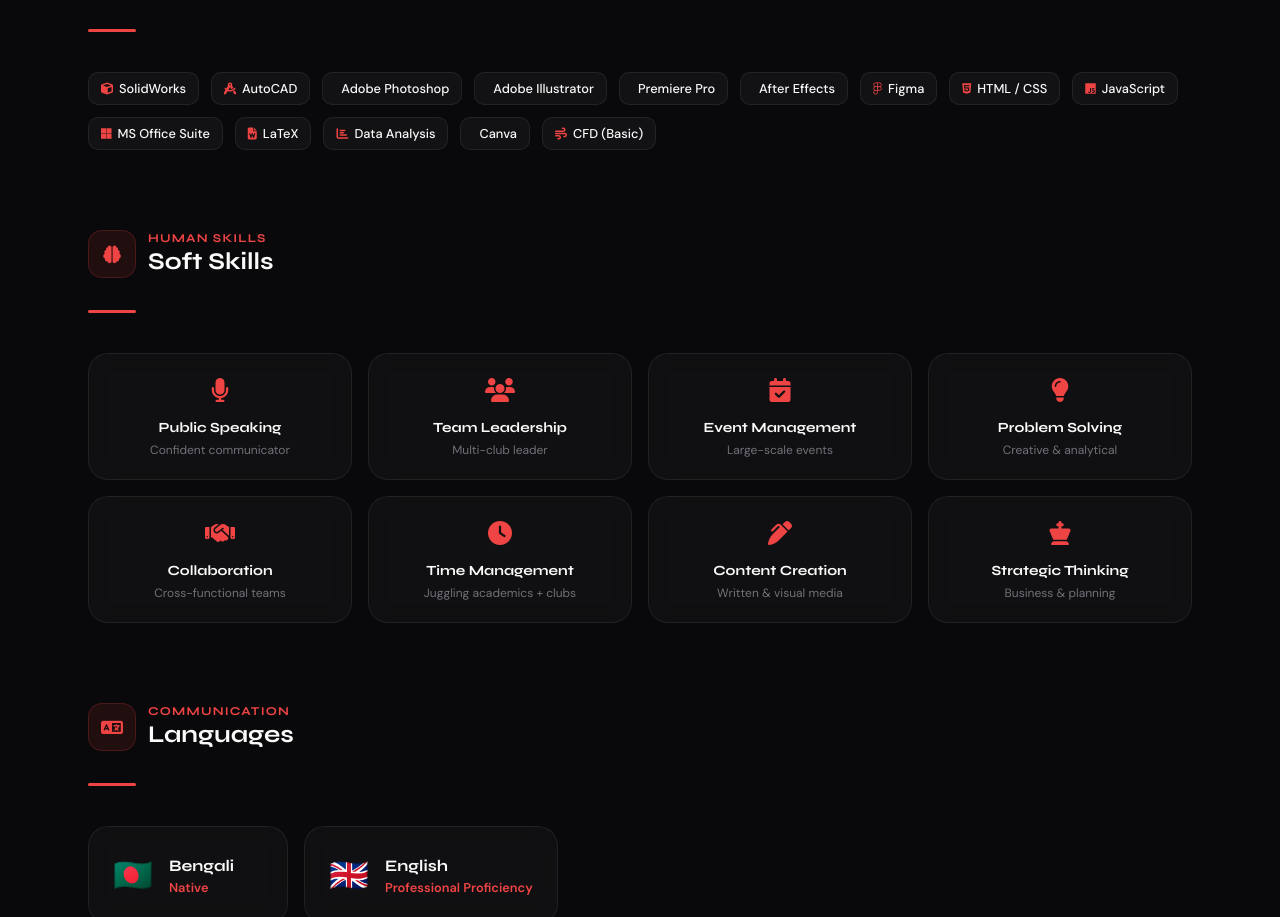
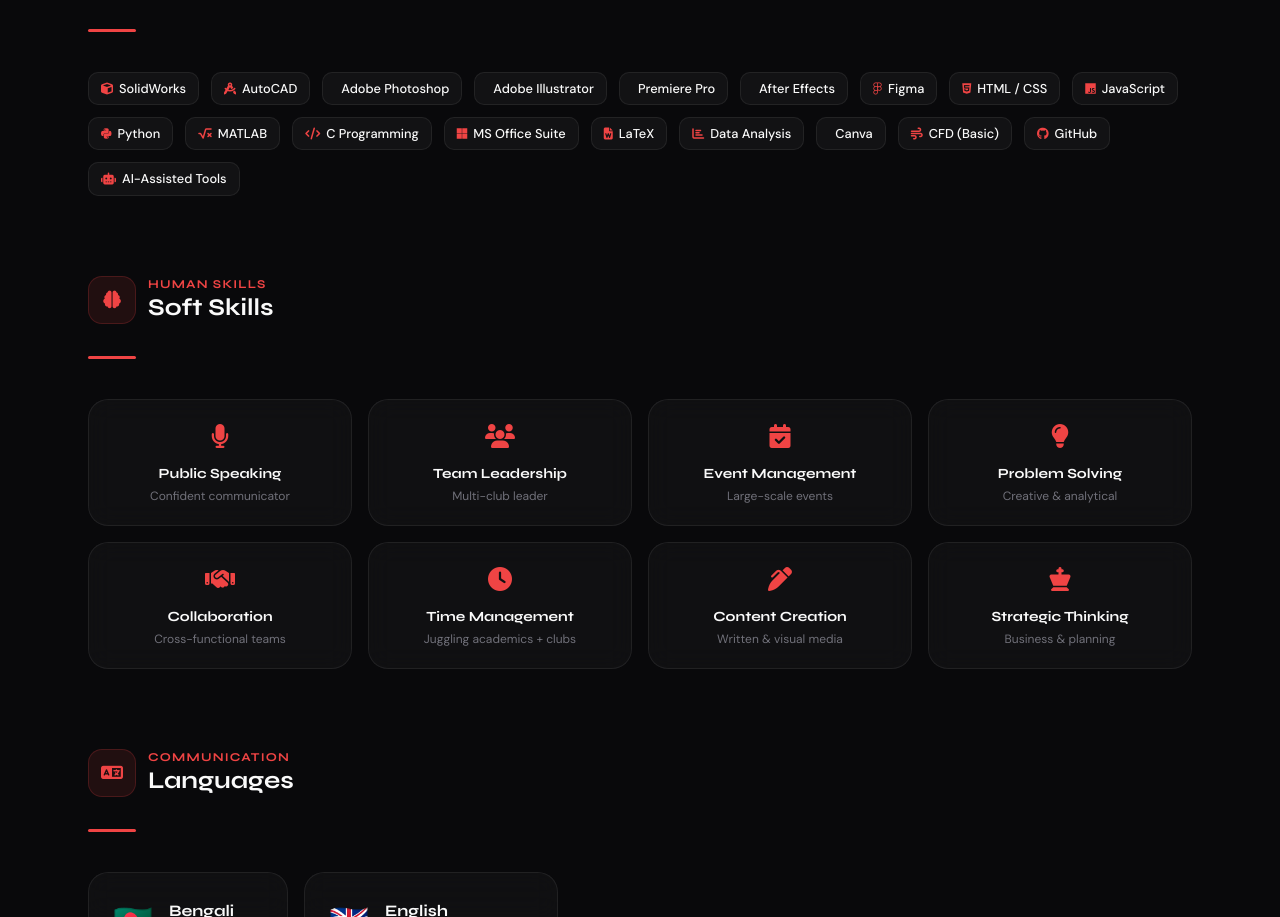
Before and after one commit to miftah118/Portfolio, a plain HTML site: page skills.html in a window 1280 px wide. Shown: the part 993-1910 px from the top of the page. Drawn offline with nearby package versions, Linux system fonts and the light colour scheme.

Commit message:
Add Python, MATLAB, C, GitHub, AI tools to skills toolkit
Co-Authored-By: Claude Sonnet 4.6 <noreply@anthropic.com>

```diff
--- a/skills.html
+++ b/skills.html
@@ -196,11 +196,16 @@
                 <span class="skill-tag"><i class="fab fa-figma"></i> Figma</span>
                 <span class="skill-tag"><i class="fab fa-html5"></i> HTML / CSS</span>
                 <span class="skill-tag"><i class="fab fa-js"></i> JavaScript</span>
+                <span class="skill-tag"><i class="fab fa-python"></i> Python</span>
+                <span class="skill-tag"><i class="fas fa-square-root-alt"></i> MATLAB</span>
+                <span class="skill-tag"><i class="fas fa-code"></i> C Programming</span>
                 <span class="skill-tag"><i class="fab fa-microsoft"></i> MS Office Suite</span>
                 <span class="skill-tag"><i class="fas fa-file-word"></i> LaTeX</span>
                 <span class="skill-tag"><i class="fas fa-chart-bar"></i> Data Analysis</span>
                 <span class="skill-tag"><i class="fab fa-canva"></i> Canva</span>
                 <span class="skill-tag"><i class="fas fa-wind"></i> CFD (Basic)</span>
+                <span class="skill-tag"><i class="fab fa-github"></i> GitHub</span>
+                <span class="skill-tag"><i class="fas fa-robot"></i> AI-Assisted Tools</span>
             </div>
         </div>
 
```
